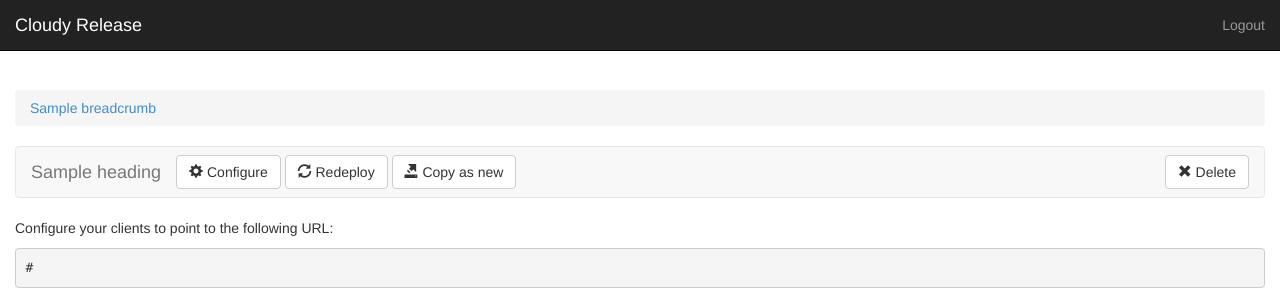
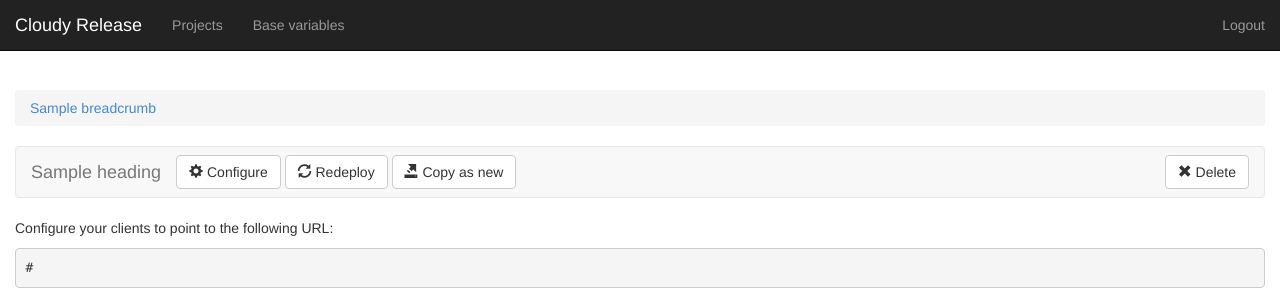
Before and after one commit to flupke/cloudy-release, a Django app: template cloudy/templates/projects/deployment_overview.html in a window 1280 px wide. Shown: the top 300 px of the page. Run offline with Django 3.2, Linux system fonts and the light colour scheme; a user stored in the database is signed in; tables that the repository leaves empty hold one stand-in row (values such as "Sample post"); the template is opened without the code that fills it: values that come from a table or form of the project are taken from there, most other values are stand-ins (such as "Sample title", 1, 10 or a date in 2020); some libraries are stand-ins or nearby versions.

Commit message:
reindented base.html

```diff
--- a/cloudy/templates/base.html
+++ b/cloudy/templates/base.html
@@ -12,10 +12,12 @@
     <link href="{% static 'css/bootstrap.min.css' %}" rel="stylesheet">
     <link href="{% static 'css/main.css' %}" rel="stylesheet">
     <link href="//code.jquery.com/ui/1.10.3/themes/smoothness/jquery-ui.css" rel="stylesheet">
+
     {% block extra_head %}{% endblock %}
 </head>
 
 <body>
+
 <div class="navbar navbar-inverse navbar-fixed-top" role="navigation">
     <div class="container-fluid">
         <div class="navbar-header">
@@ -28,6 +30,12 @@
             <a class="navbar-brand" href="{% url 'projects_list' %}">Cloudy Release</a>
         </div>
         <div class="collapse navbar-collapse">
+            {% if user.is_authenticated %}
+            <ul class="nav navbar-nav">
+                <li><a href="{% url 'projects_list' %}">Projects</a></li>
+                <li><a href="#">Base variables</a></li>
+            </ul>
+            {% endif %}
             <ul class="nav navbar-nav navbar-right">
                 {% if user.is_authenticated %}
                 <li><a href="{% url 'logout' %}">Logout</a></li>
@@ -52,5 +60,6 @@
 <script src="//code.jquery.com/ui/1.10.3/jquery-ui.min.js"></script>
 <script src="{% static 'js/bootstrap.min.js' %}"></script>
 {% block page_script %}{% endblock %}
+
 </body>
 </html>
```
Lines whose indentation alone changed are shown as unchanged.
